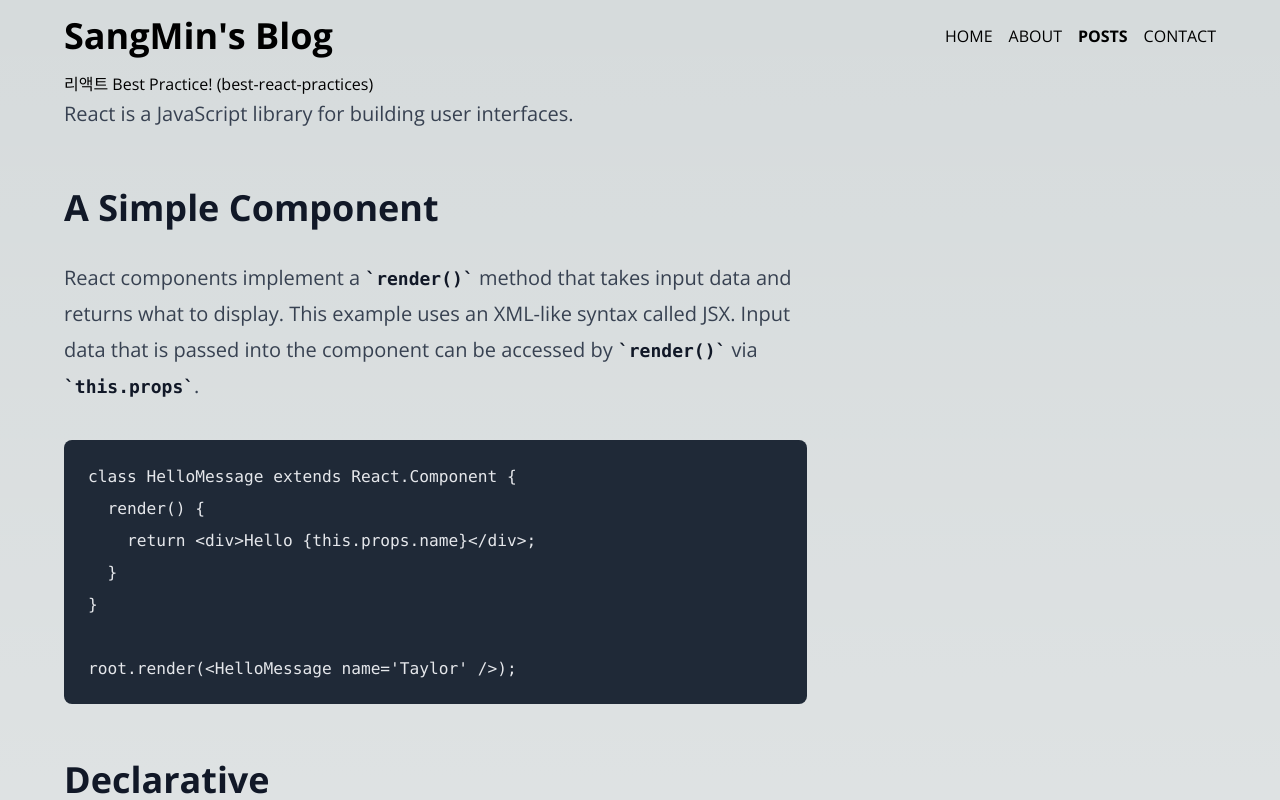
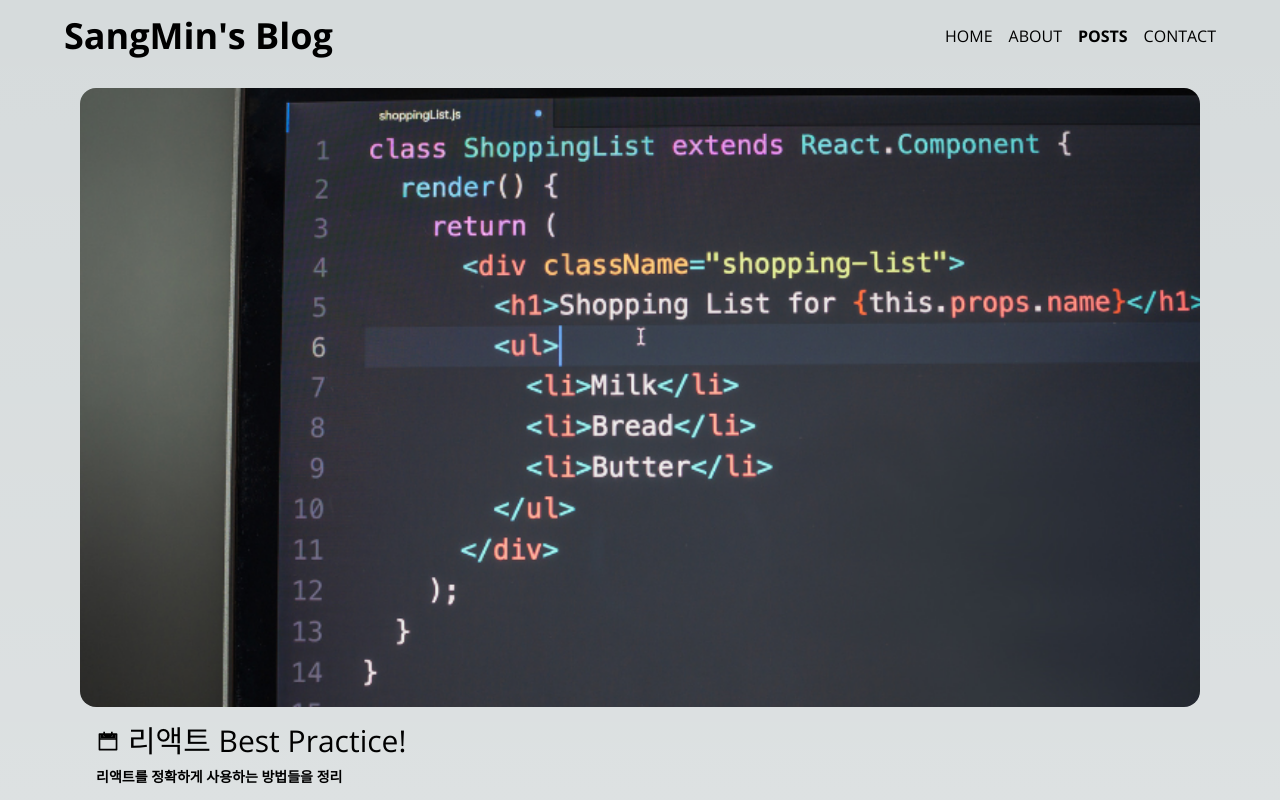
Before and after one commit to sangmin4208/my-blog, a Next.js app: page /posts/best-react-practices in a window 1280 px wide. Shown: the top 800 px of the page. Built offline with nearby package versions, Linux system fonts and the light colour scheme.

Commit message:
🎨 10.3 마크다운 뷰어 상세정보

```diff
--- a/package.json
+++ b/package.json
@@ -19,6 +19,7 @@
     "postcss": "8.4.24",
     "react": "18.2.0",
     "react-dom": "18.2.0",
+    "react-icons": "^4.9.0",
     "react-markdown": "^8.0.7",
     "react-multi-carousel": "^2.8.4",
     "remark-gfm": "^3.0.1",
--- a/src/app/posts/[slug]/page.tsx
+++ b/src/app/posts/[slug]/page.tsx
@@ -1,8 +1,9 @@
 import MarkdownViewer from "@/app/components/markdown-viewer"
 import { getPostBySlug } from "@/services/posts"
+import Image from "next/image"
 import { notFound } from "next/navigation"
 import React from "react"
-
+import { AiTwotoneCalendar } from "react-icons/ai"
 interface Params {
   params: {
     slug: string
@@ -11,15 +12,29 @@ interface Params {
 
 export default async function Page({ params: { slug } }: Params) {
   const post = await getPostBySlug(slug)
+  const { path, content, title, description } = post
   if (!post) {
     notFound()
   }
   return (
-    <div>
-      <h1>
-        {post.title} ({post.path})
-      </h1>
-      <MarkdownViewer>{post.content}</MarkdownViewer>
-    </div>
+    <article className="m-4 ">
+      <Image
+        className="object-cover w-full max-h-1/5 rounded-2xl"
+        src={`/images/posts/${path}.png`}
+        width={760}
+        height={400}
+        alt={title}
+      />
+      <section className="flex flex-col gap-2 p-4">
+        <div className="flex items-center gap-2">
+          <AiTwotoneCalendar size={24} />
+          <h1 className="text-3xl">{title}</h1>
+        </div>
+        <p className="text-sm font-bold">{description}</p>
+      </section>
+      <main className="mt-4">
+        <MarkdownViewer>{content}</MarkdownViewer>
+      </main>
+    </article>
   )
 }
```
Also changed, not shown: 1 other file (tests, documents, lock files or other folders).
